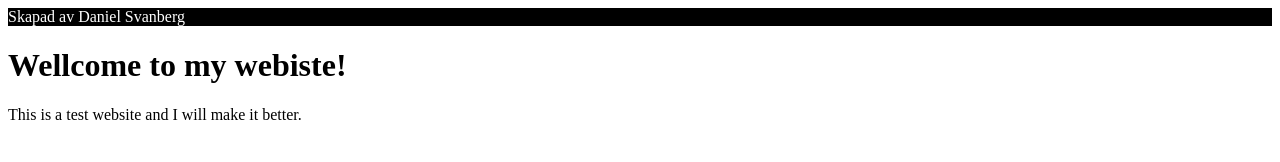
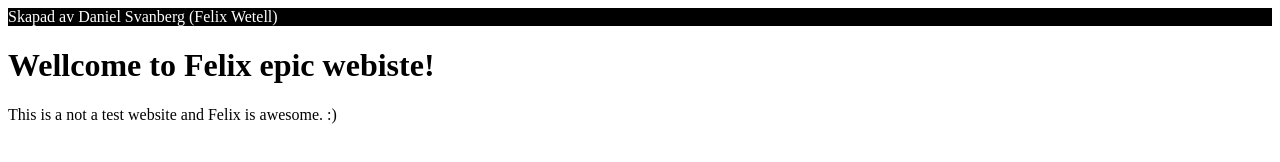
Before and after one commit to Nikten/NodeTests, a plain HTML site: page index.html in a window 1280 px wide. Drawn offline with Linux system fonts and the light colour scheme.

Commit message:
felix takover mohahah

```diff
--- a/index.html
+++ b/index.html
@@ -2,13 +2,13 @@
 </head>
 <body>
     <header style="background-color: black">
-        <a style="color: white">Skapad av Daniel Svanberg</a>
+        <a style="color: white">Skapad av Daniel Svanberg (Felix Wetell)</a>
     </header>
 
     <h1>
-        Wellcome to my webiste!
+        Wellcome to Felix epic webiste!
     </h1>
     <p>
-        This is a test website and I will make it better.
+        This is a not a test website and Felix is awesome. :)
     </p>
 </body>
```
Also changed, not shown: 1 other file.
